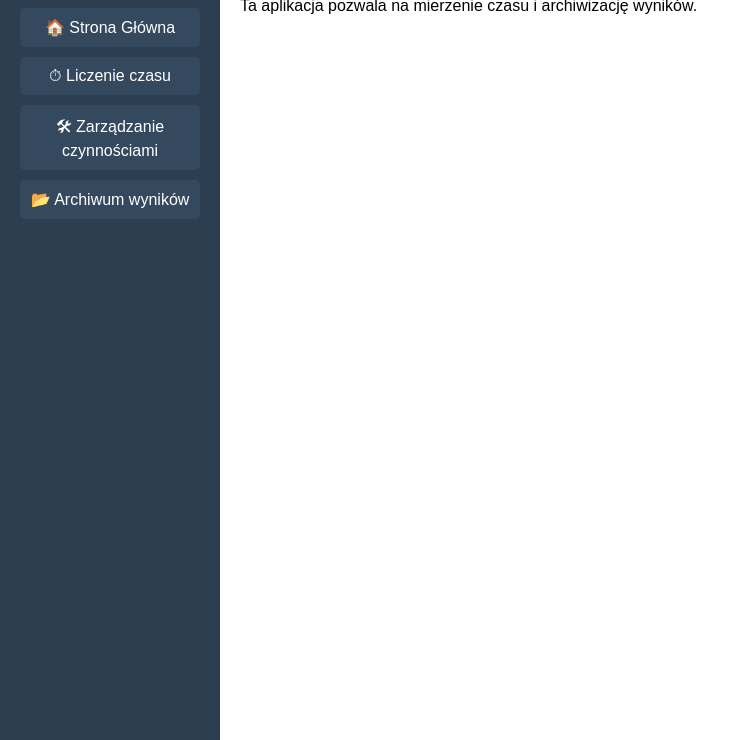
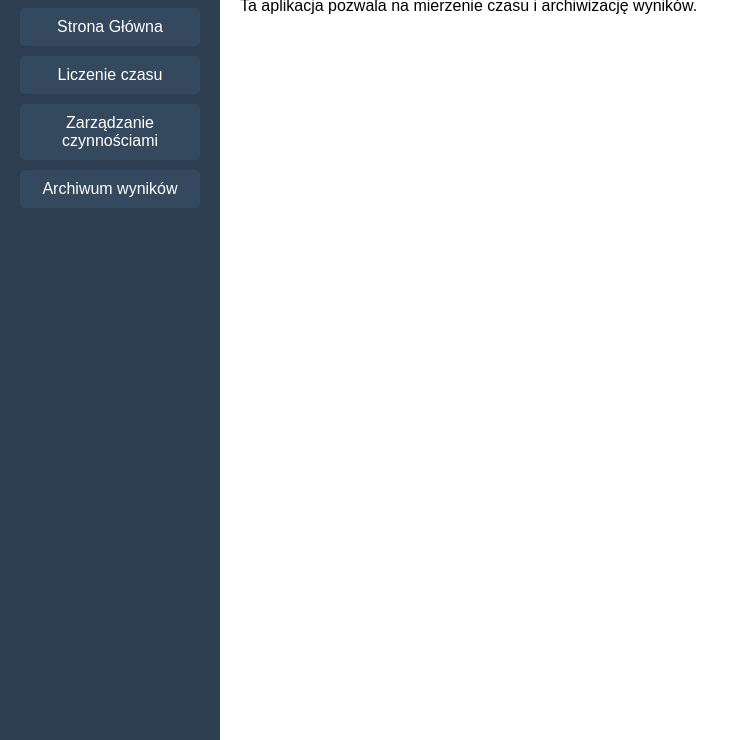
Before and after one commit to MrFreaky-debug/timework, a plain HTML site: page index.html in a window 1280 px wide. Shown: the part 60-800 px from the top of the page, without its empty margins (0-739 px from the left). Drawn offline with Linux system fonts and the light colour scheme.

Commit message:
Update index.html

```diff
--- a/index.html
+++ b/index.html
@@ -48,10 +48,10 @@
 
     <div class="sidebar">
         <h2>Menu</h2>
-        <a href="#" onclick="showPage('home')">🏠 Strona Główna</a>
-        <a href="#" onclick="showPage('timer')">⏱ Liczenie czasu</a>
-        <a href="#" onclick="showPage('tasks')">🛠 Zarządzanie czynnościami</a>
-        <a href="#" onclick="showPage('archive')">📂 Archiwum wyników</a>
+        <a href="#" onclick="showPage('home')">Strona Główna</a>
+        <a href="#" onclick="showPage('timer')">Liczenie czasu</a>
+        <a href="#" onclick="showPage('tasks')">Zarządzanie czynnościami</a>
+        <a href="#" onclick="showPage('archive')">Archiwum wyników</a>
     </div>
 
     <div class="content">
```
